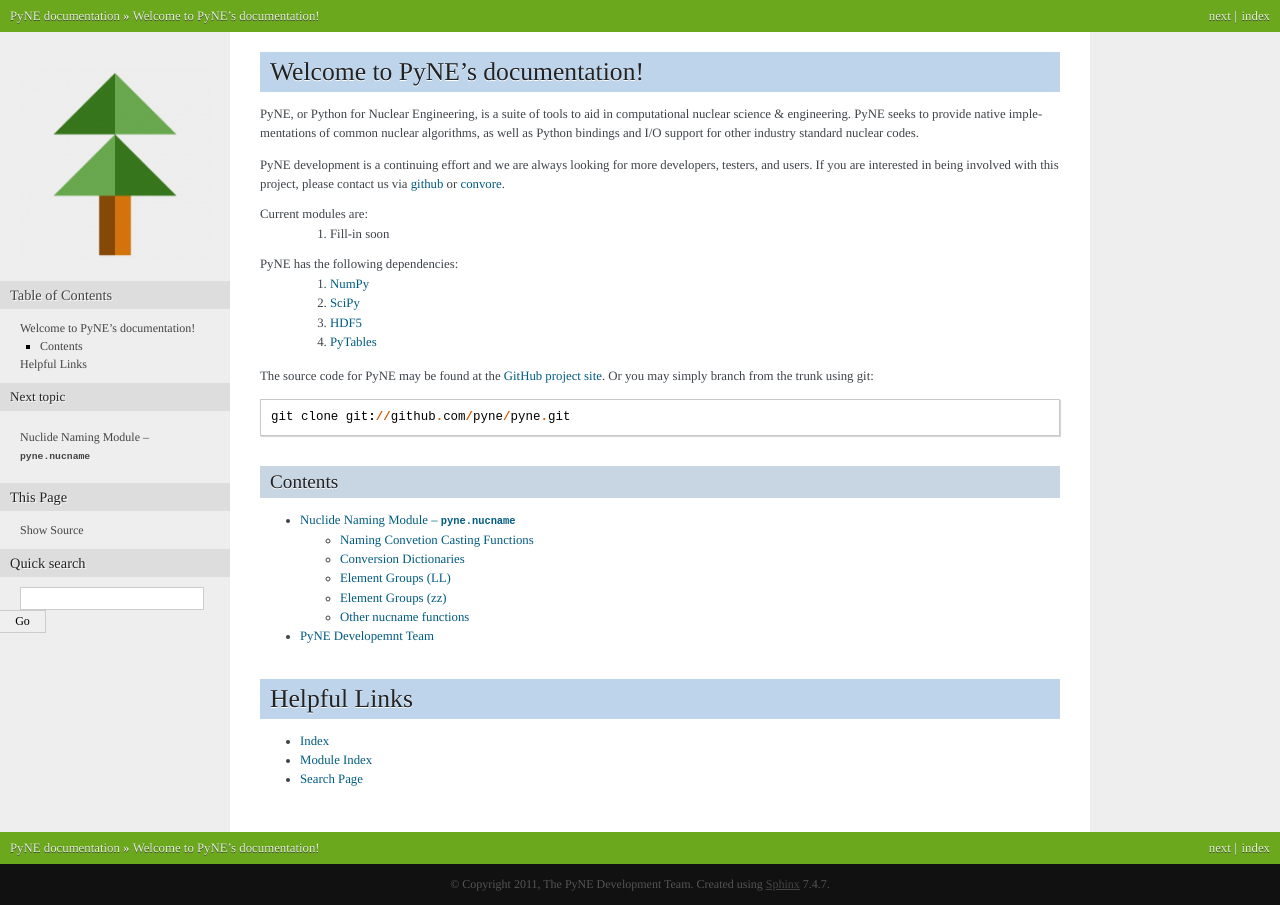
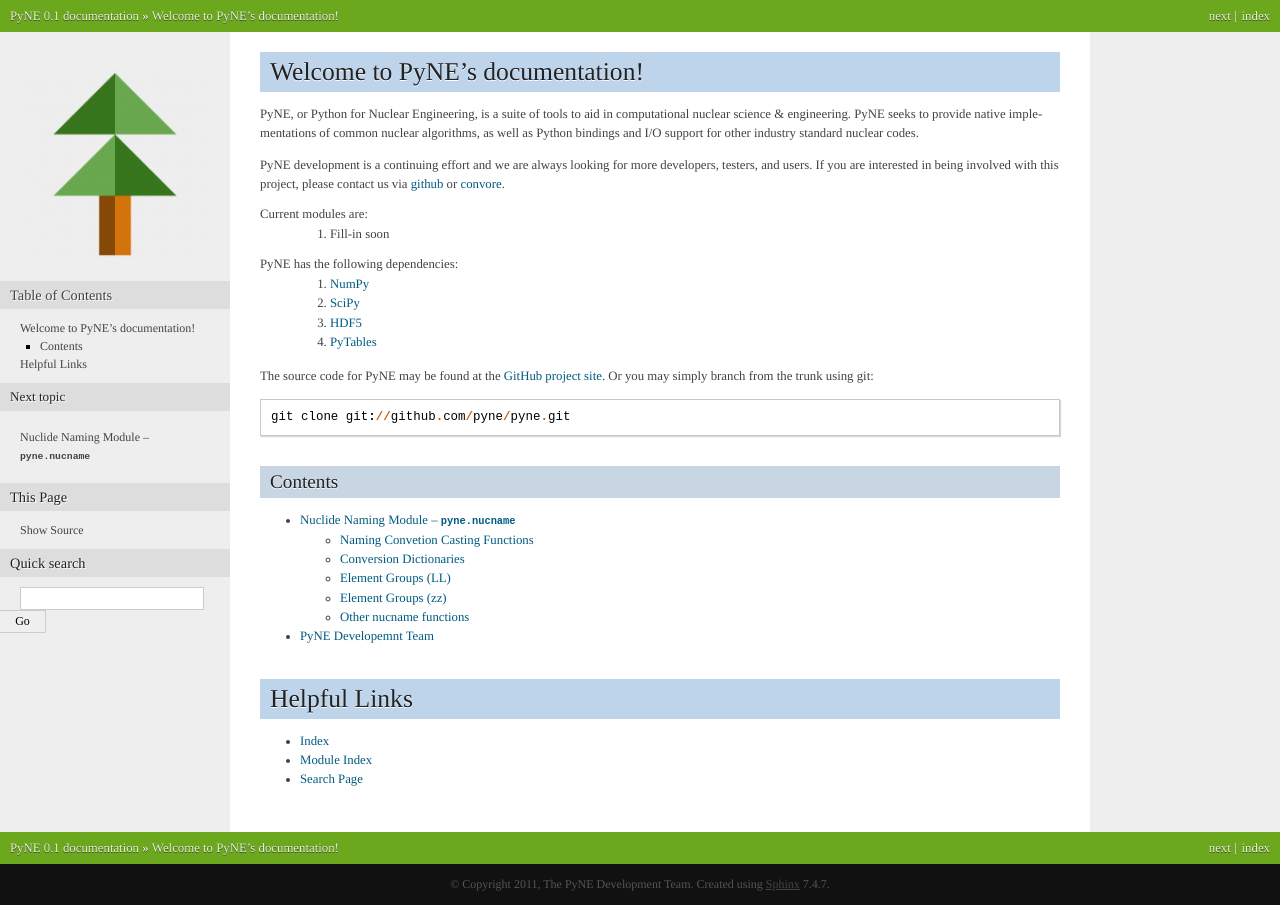
Before and after one commit to pyne/pyne, a Sphinx documentation site: the page built from docs/source/index.rst, in a window 1280 px wide. Built offline with Sphinx 7.4.7, drawn with Linux system fonts in a browser that asks for light colours; formulas are drawn with MathJax 3; the version number could not be read and is left out; some of the changed lines change nothing that is shown.

Commit message:
Fixed docs conf.py.

```diff
--- a/docs/source/conf.py
+++ b/docs/source/conf.py
@@ -17,6 +17,7 @@
 # add these directories to sys.path here. If the directory is relative to the
 # documentation root, use os.path.abspath to make it absolute, like shown here.
 sys.path.insert(0, os.path.abspath('../sphinxext'))
+
 
 # -- General configuration -----------------------------------------------------
 
@@ -46,7 +47,7 @@
 # built documents.
 #
 # The short X.Y version.
-sys.path.insert(0, '../../python/')
+sys.path.insert(0, '../../')
 from setup import INFO
 
 version = INFO['version']
@@ -173,6 +174,7 @@
 htmlhelp_basename = 'pynedoc'
 
 
+
 # -- Options for LaTeX output --------------------------------------------------
 
 # The paper size ('letter' or 'a4').
```
